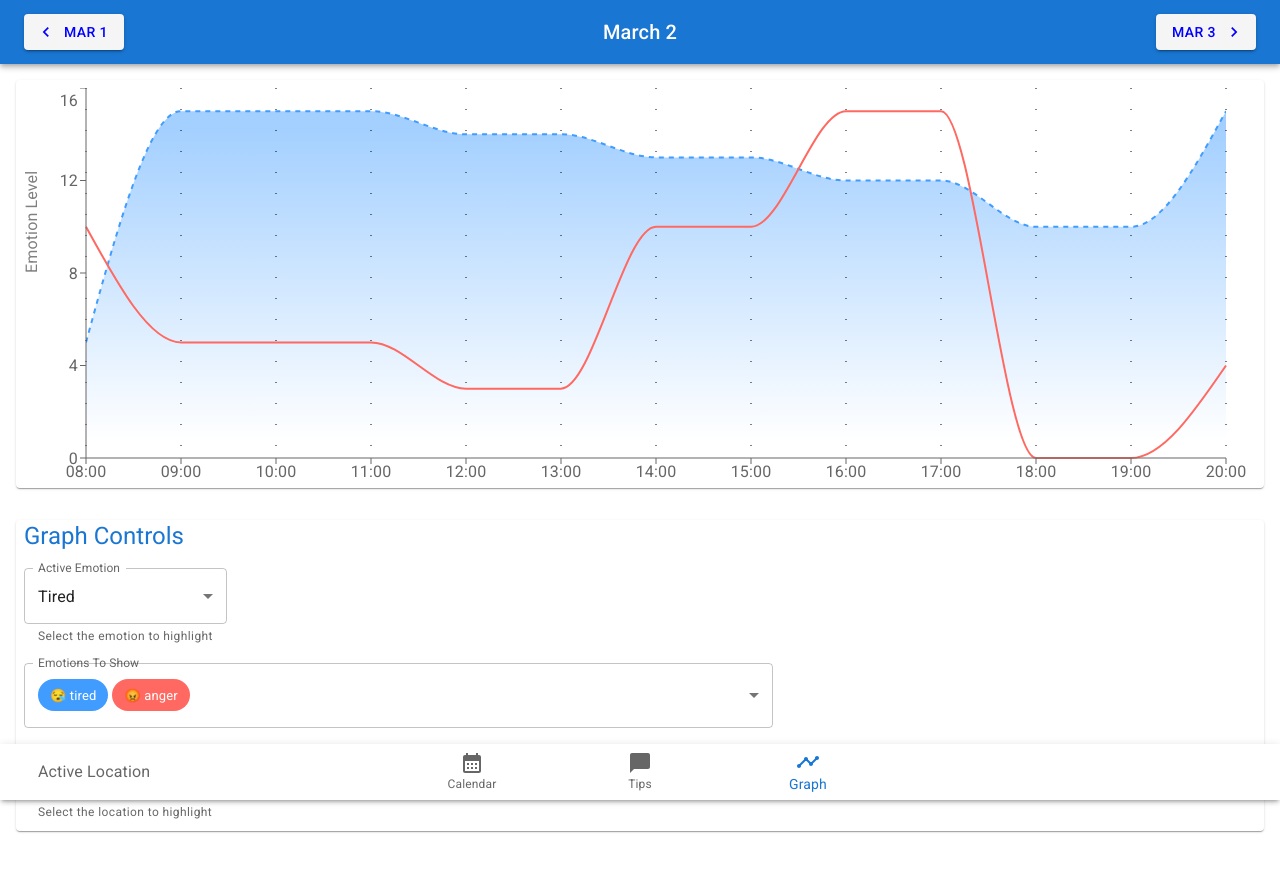
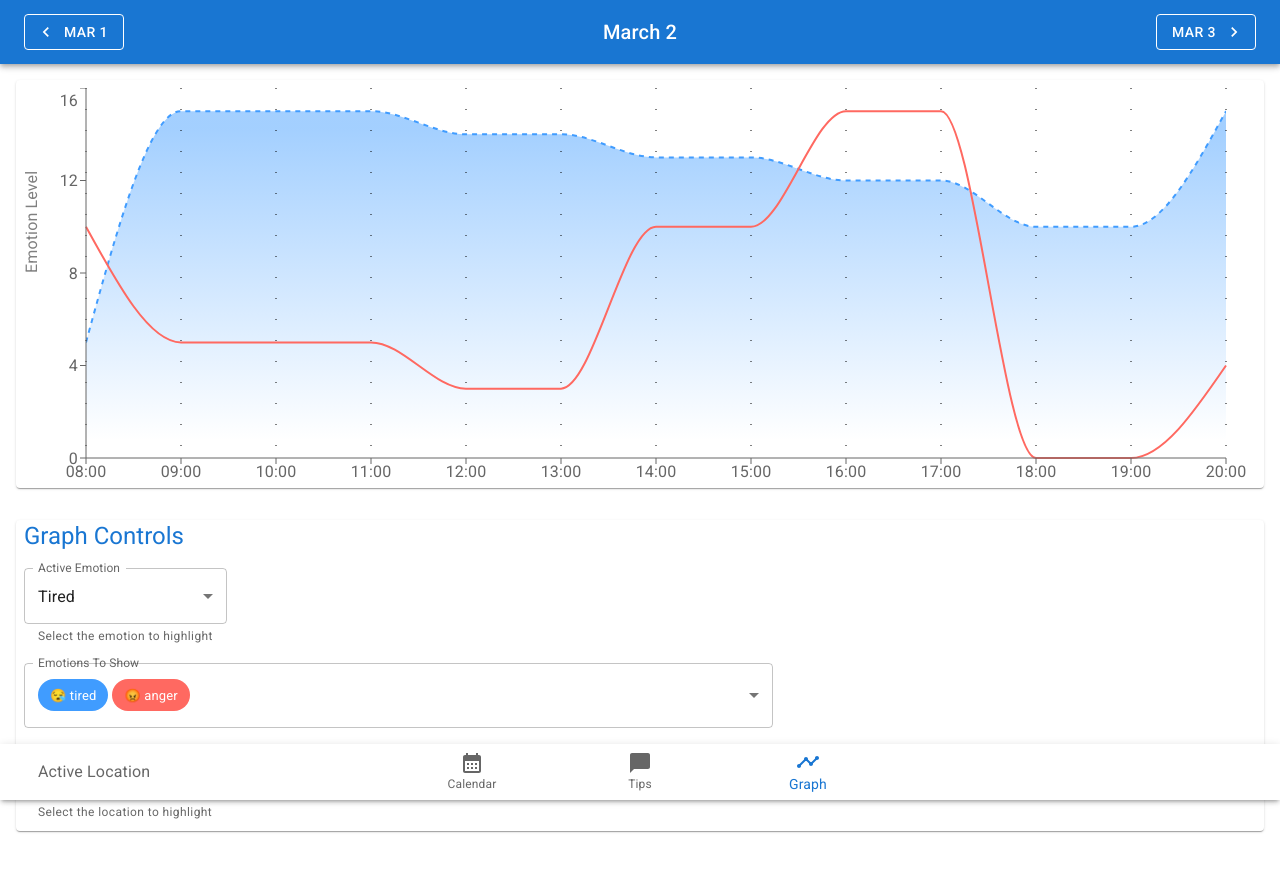
Before and after one commit to adamva/CMPUT302-emotion-tracker, a React (Create React App) app in the folder ui/: page /#/graph in a window 1280 px wide. Shown: the top 872 px of the page. Built offline with nearby package versions, Linux system fonts and the light colour scheme.

Commit message:
change button variant

```diff
--- a/ui/src/components/Graph/GraphPage.js
+++ b/ui/src/components/Graph/GraphPage.js
@@ -13,11 +13,11 @@ export default function GraphPage() {
     <Box sx={{ flexGrow: 1 }}>
       <AppBar position="static">
         <Toolbar sx={{ justifyContent: 'space-between' }}>
-          <Button variant='contained' sx={{ backgroundColor: 'whitesmoke', color: 'blue'}} startIcon={<NavigateBeforeIcon />}>Mar 1</Button>
+          <Button variant='outlined' color='inherit' startIcon={<NavigateBeforeIcon />}>Mar 1</Button>
           <Typography variant="h6" component="div">
             March 2
           </Typography>
-          <Button variant='contained' sx={{ backgroundColor: 'whitesmoke', color: 'blue'}} endIcon={<NavigateNextIcon />}>Mar 3</Button>
+          <Button variant='outlined' color='inherit' endIcon={<NavigateNextIcon />}>Mar 3</Button>
         </Toolbar>
       </AppBar>
       <BasicGraph />
```
